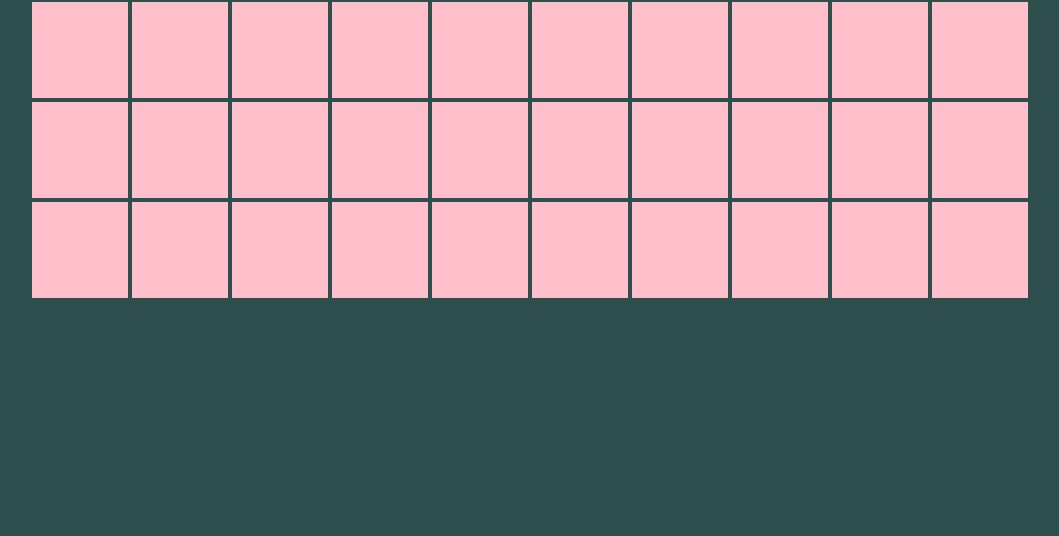
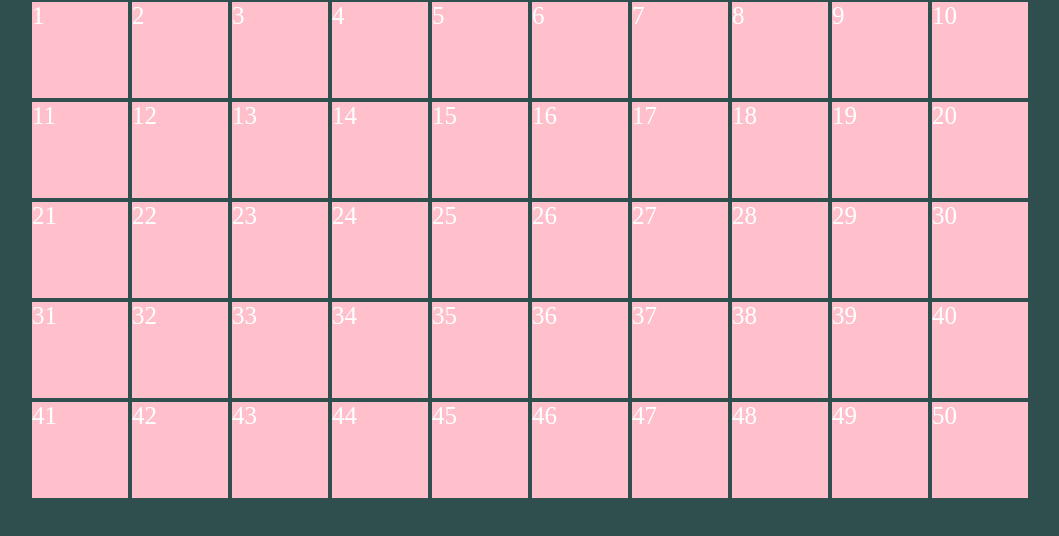
Before and after one commit to ArisGoi/js-grafica-cm, a plain HTML site: page index.html in a window 1280 px wide. Shown: the whole page, without its empty margins (110-1169 px from the left). Drawn offline with Linux system fonts and the light colour scheme.

Commit message:
add childGenerator

```diff
--- a/index.html
+++ b/index.html
@@ -8,37 +8,7 @@
     <link rel="stylesheet" href="style.css">
 </head>
 <body>
-    <div class="container">
-        <div class="square"></div>
-        <div class="square"></div>
-        <div class="square"></div>
-        <div class="square"></div>
-        <div class="square"></div>
-        <div class="square"></div>
-        <div class="square"></div>
-        <div class="square"></div>
-        <div class="square"></div>
-        <div class="square"></div>
-        <div class="square"></div>
-        <div class="square"></div>
-        <div class="square"></div>
-        <div class="square"></div>
-        <div class="square"></div>
-        <div class="square"></div>
-        <div class="square"></div>
-        <div class="square"></div>
-        <div class="square"></div>
-        <div class="square"></div>
-        <div class="square"></div>
-        <div class="square"></div>
-        <div class="square"></div>
-        <div class="square"></div>
-        <div class="square"></div>
-        <div class="square"></div>
-        <div class="square"></div>
-        <div class="square"></div>
-        <div class="square"></div>
-        <div class="square"></div>
+    <div id="container">
     </div>
     <script src="main.js"></script>
 </body>
--- a/main.js
+++ b/main.js
@@ -1,3 +1,14 @@
 // Chiedere all'utente di inserire il numero di celle di cui sarà composto il campo da gioco.
 // Tramite una funzione javascript disegnare in pagina la griglia con massimo 10 celle per riga.
 // Al click su una cella dovrà essere mostrato con un alert il numero della cella e il suo background diventerà rosso.
+
+// Genera un numero definito di figli all'interno di un'elemento
+function childGenerator(nameContainElement, typeOfChild, nameChildClass, numberOfChild){
+    for (i = 0; i < numberOfChild; i++) {
+        document.getElementById(nameContainElement).innerHTML += `<${typeOfChild} class="${nameChildClass}">${i + 1}</${typeOfChild}>`
+    }
+}
+
+childGenerator("container", "div", "square", 50);
+
+// document.getElementById(nameElement).innerHTML = `<div class="${nameSquareClass}">${i}</div>`
--- a/style.css
+++ b/style.css
@@ -9,7 +9,7 @@ body{
     background-color: darkslategray;
 }
 
-.container{
+#container{
     display: flex;
     flex-wrap: wrap;
     margin: auto;
```
